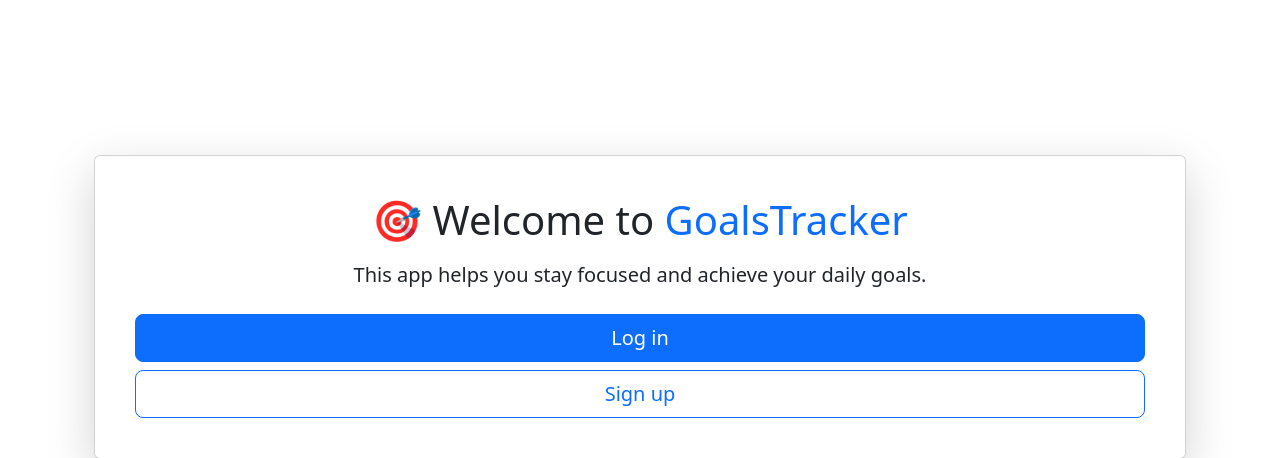
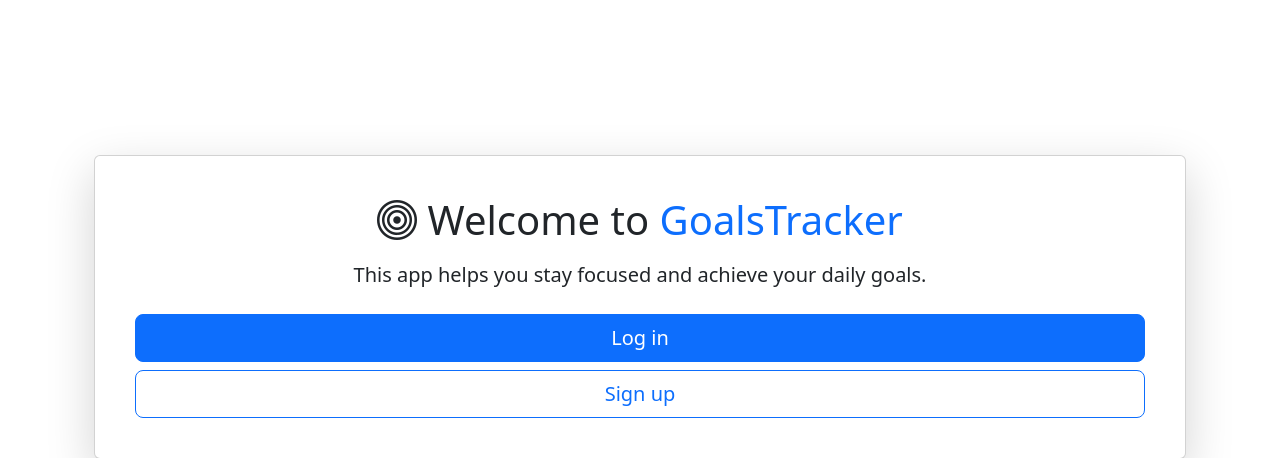
Before and after one commit to D0bledore/goals-tracker, a Django app: page / in a window 1280 px wide. Shown: the part 157-615 px from the top of the page. Run offline with Django 5.2, Linux system fonts and the light colour scheme.

Commit message:
Replace emoji with bootstrap icon

```diff
--- a/templates/core/homepage.html
+++ b/templates/core/homepage.html
@@ -4,7 +4,7 @@
   <div class="text-center w-100">
     <div class="card shadow-lg p-4">
       <div class="card-body">
-        <h1 class="card-title mb-3">🎯 Welcome to <span class="text-primary">GoalsTracker</span></h1>
+        <h1 class="card-title mb-3"><i class="bi bi-bullseye"></i> Welcome to <span class="text-primary">GoalsTracker</span></h1>
         <p class="card-text fs-5">
           This app helps you stay focused and achieve your daily goals.
         </p>
```
